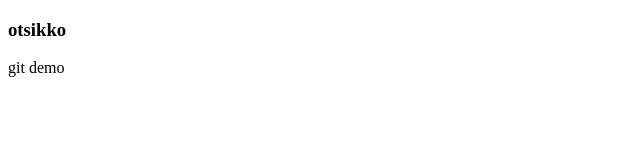
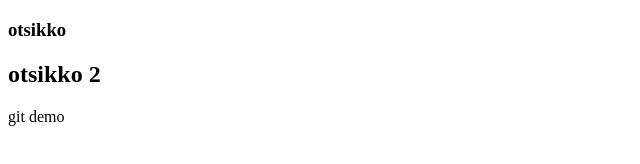
Before and after one commit to anisimaa/gitdemo, a plain HTML site: page git demo/index.html in a window 1280 px wide. Shown: the whole page, without its empty margins (0-640 px from the left). Drawn offline with Linux system fonts and the light colour scheme.

Commit message:
toinen ostikko lisätty

```diff
--- a/git demo/index.html
+++ b/git demo/index.html
@@ -7,6 +7,8 @@
 </head>
 <body>
     <h3>otsikko</h3>
+    <h2>otsikko 2</h2>
     <p>git demo</p>
+
 </body>
 </html>
```
